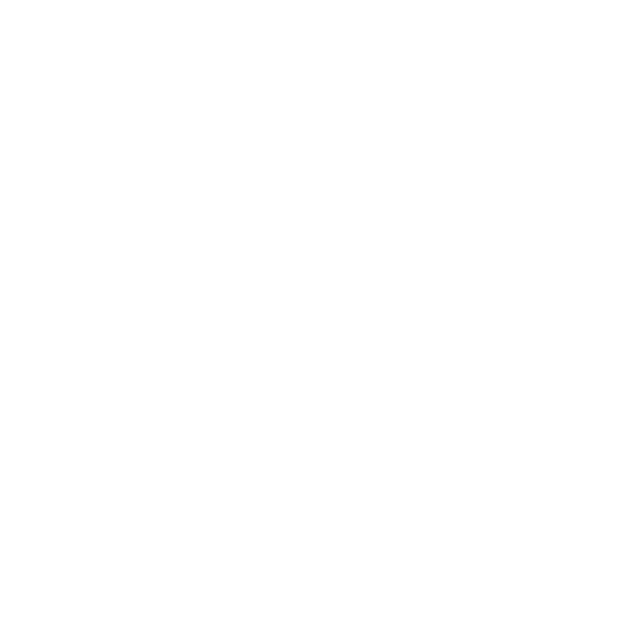
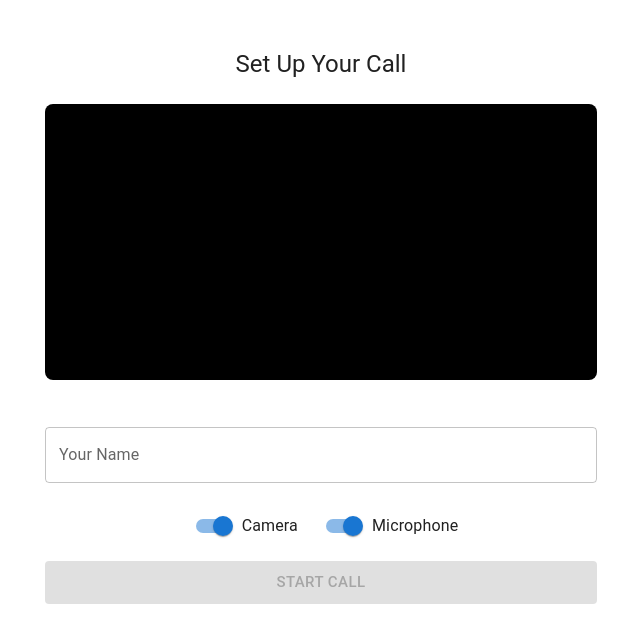
Before and after one commit to andrewdangelo/P2P-video-chat, a React (Vite) app in the folder Frontend/: page /lobby/1 in a window 1280 px wide. Before the commit this address had no page. Shown: the top 642 px of the page, without its empty margins (319-959 px from the left). Built offline with nearby package versions, Linux system fonts and the light colour scheme; no server answers.

Commit message:
Added join features

```diff
--- a/Frontend/src/App.jsx
+++ b/Frontend/src/App.jsx
@@ -9,7 +9,9 @@
     <Routes>
       <Route path="/" element={<Home />} />
       <Route path="/lobby" element={<Lobby />} />
+      <Route path="/lobby/:callId" element={<Lobby />} />  {/* lowercase “lobby” */}
       <Route path="/call/:callId" element={<VideoCall />} />
     </Routes>
+
   );
 }
--- /dev/null
+++ b/Frontend/src/components/Modals/JoinModal.jsx
@@ -0,0 +1,75 @@
+import { useState } from 'react';
+import {
+  Dialog,
+  DialogTitle,
+  DialogContent,
+  DialogActions,
+  TextField,
+  Button,
+} from '@mui/material';
+
+import { useDispatch } from 'react-redux';
+import { joinCall } from '../../features/call/callSlice';
+import { useNavigate } from 'react-router-dom';
+
+
+export default function JoinModal({ open, onClose }) {
+  const [callId, setCallId] = useState('');
+  const [name, setName] = useState('');
+  const dispatch = useDispatch();
+  const navigate = useNavigate();
+
+
+    const handleJoinCall = () => {
+    const safeCallId = callId || '';
+    const safeName = name || '';
+
+    if (!safeName.trim() || !safeCallId.trim()) return;
+
+    dispatch(joinCall({
+        callId: safeCallId,
+        displayName: safeName,
+        videoOn: true,
+        audioOn: true,
+    }));
+
+    navigate(`/lobby/${safeCallId}`);
+    };
+
+
+  return (
+    <Dialog open={open} onClose={onClose}>
+      <DialogTitle>Join a Call</DialogTitle>
+      <DialogContent>
+        <TextField
+          autoFocus
+          margin="dense"
+          label="Call ID"
+          fullWidth
+          variant="outlined"
+          value={callId}
+          onChange={(e) => setCallId(e.target.value)}
+        />
+        <TextField
+          margin="dense"
+          label="Your Name"
+          fullWidth
+          variant="outlined"
+          value={name}
+          onChange={(e) => setName(e.target.value)}
+        />
+      </DialogContent>
+      <DialogActions>
+        <Button onClick={onClose}>Cancel</Button>
+        <Button
+            onClick={handleJoinCall}
+            variant="contained"
+            disabled={!name || !callId}
+        >
+            Join
+        </Button>
+
+      </DialogActions>
+    </Dialog>
+  );
+}
--- a/Frontend/src/features/call/callSlice.js
+++ b/Frontend/src/features/call/callSlice.js
@@ -12,8 +12,11 @@
   initialState,
   reducers: {
     joinCall: (state, action) => {
-      state.displayName = action.payload.displayName;
-      state.callId = action.payload.callId;
+      const { callId, displayName, videoOn, audioOn } = action.payload;
+      state.callId = callId;
+      state.displayName = displayName;
+      state.videoOn = videoOn;
+      state.audioOn = audioOn;
     },
     leaveCall: (state) => {
       state.displayName = '';
--- a/Frontend/src/pages/Home.jsx
+++ b/Frontend/src/pages/Home.jsx
@@ -1,21 +1,36 @@
+import { useState } from 'react';
 import {
   AppBar,
   Toolbar,
   Typography,
   Container,
   Button,
-  Box,
   Grid,
   Card,
   CardContent,
-  Stack
+  Stack,
 } from '@mui/material';
-import { Link } from 'react-router-dom';
+import { Link, useNavigate } from 'react-router-dom';
+import { useDispatch } from 'react-redux';
+import { joinCall } from '../features/call/callSlice';
+import { v4 as uuidv4 } from 'uuid';
+
+import JoinModal from '../components/Modals/JoinModal';
 
 export default function Home() {
+  const [joinOpen, setJoinOpen] = useState(false);
+  const dispatch = useDispatch();
+  const navigate = useNavigate();
+
+  const handleStartCall = () => {
+    const roomId = uuidv4();
+    dispatch(joinCall({ callId: roomId, displayName: '', videoOn: true, audioOn: true }));
+    navigate(`/lobby/${roomId}`);
+  };
+
+
   return (
     <>
-      {/* NavBar */}
       <AppBar position="static">
         <Toolbar>
           <Typography variant="h6" component="div">
@@ -24,7 +39,6 @@
         </Toolbar>
       </AppBar>
 
-      {/* Welcome Section */}
       <Container maxWidth="md" sx={{ mt: 8, textAlign: 'center' }}>
         <Typography variant="h4" gutterBottom>
           Welcome to Seamless Video Calling
@@ -33,30 +47,16 @@
           Create or join a room and start chatting with privacy and simplicity.
         </Typography>
 
-        {/* Two buttons side by side */}
         <Stack direction="row" spacing={2} justifyContent="center" sx={{ mt: 3 }}>
-          <Button
-            component={Link}
-            to="/lobby"
-            variant="contained"
-            color="primary"
-            size="large"
-          >
+          <Button variant="contained" color="primary" size="large" onClick={handleStartCall}>
             Start Call
           </Button>
-          <Button
-            component={Link}
-            to="/lobby"
-            variant="outlined"
-            color="primary"
-            size="large"
-          >
+          <Button variant="outlined" color="primary" size="large" onClick={() => setJoinOpen(true)}>
             Join Call
           </Button>
         </Stack>
       </Container>
 
-      {/* Steps Section */}
       <Container maxWidth="lg" sx={{ mt: 10, mb: 8 }}>
         <Grid container spacing={4} justifyContent="center">
           <Grid item xs={12} sm={6} md={4}>
@@ -99,6 +99,9 @@
           </Grid>
         </Grid>
       </Container>
+
+      {/* Join Call Modal */}
+      <JoinModal open={joinOpen} onClose={() => setJoinOpen(false)} />
     </>
   );
 }
--- a/Frontend/src/pages/Lobby.jsx
+++ b/Frontend/src/pages/Lobby.jsx
@@ -9,20 +9,26 @@
   Switch,
   Stack,
 } from '@mui/material';
-import { useNavigate } from 'react-router-dom';
+import { useNavigate, useParams } from 'react-router-dom';
 import { v4 as uuidv4 } from 'uuid';
 
-import { useDispatch } from 'react-redux';
+import { useDispatch, useSelector } from 'react-redux';
 import { joinCall, leaveCall } from '../features/call/callSlice';
 
 export default function Lobby() {
   const videoRef = useRef(null);
   const [stream, setStream] = useState(null);
-  const [name, setName] = useState('');
-  const [videoOn, setVideoOn] = useState(true);
-  const [audioOn, setAudioOn] = useState(true);
+  const [localName, setLocalName] = useState('');
+  const [localVideoOn, setLocalVideoOn] = useState(true);
+  const [localAudioOn, setLocalAudioOn] = useState(true);
+
+  const { callId: routeCallId } = useParams();
   const navigate = useNavigate();
   const dispatch = useDispatch();
+
+  const { displayName, callId: reduxCallId } = useSelector((state) => state.call);
+
+  const resolvedCallId = reduxCallId || routeCallId || uuidv4();
 
   useEffect(() => {
     let mediaStream;
@@ -42,19 +48,18 @@
 
     return () => {
       if (mediaStream) {
-        mediaStream.getTracks().forEach(track => track.stop());
+        mediaStream.getTracks().forEach((track) => track.stop());
         console.log('[Lobby] Stopped local media tracks on unmount');
       }
-      dispatch(leaveCall());
+      // dispatch(leaveCall());
     };
   }, [dispatch]);
-
 
   const handleToggleVideo = () => {
     const videoTrack = stream?.getVideoTracks()[0];
     if (videoTrack) {
       videoTrack.enabled = !videoTrack.enabled;
-      setVideoOn(videoTrack.enabled);
+      setLocalVideoOn(videoTrack.enabled);
     }
   };
 
@@ -62,22 +67,24 @@
     const audioTrack = stream?.getAudioTracks()[0];
     if (audioTrack) {
       audioTrack.enabled = !audioTrack.enabled;
-      setAudioOn(audioTrack.enabled);
+      setLocalAudioOn(audioTrack.enabled);
     }
   };
 
   const handleStartCall = () => {
-    if (!name.trim()) return;
-    const roomId = uuidv4();
+    const nameToUse = displayName || localName;
+    if (!nameToUse.trim()) return;
 
-    dispatch(joinCall({
-      callId: roomId,
-      displayName: name,
-      videoOn,
-      audioOn
-    }));
+    dispatch(
+      joinCall({
+        callId: resolvedCallId,
+        displayName: nameToUse,
+        videoOn: localVideoOn,
+        audioOn: localAudioOn,
+      })
+    );
 
-    navigate(`/call/${roomId}`);
+    navigate(`/call/${resolvedCallId}`);
   };
 
   return (
@@ -103,18 +110,18 @@
         <TextField
           fullWidth
           label="Your Name"
-          value={name}
-          onChange={(e) => setName(e.target.value)}
+          value={displayName || localName}
+          onChange={(e) => setLocalName(e.target.value)}
           margin="normal"
         />
 
         <Stack direction="row" spacing={2} justifyContent="center" sx={{ my: 2 }}>
           <FormControlLabel
-            control={<Switch checked={videoOn} onChange={handleToggleVideo} />}
+            control={<Switch checked={localVideoOn} onChange={handleToggleVideo} />}
             label="Camera"
           />
           <FormControlLabel
-            control={<Switch checked={audioOn} onChange={handleToggleAudio} />}
+            control={<Switch checked={localAudioOn} onChange={handleToggleAudio} />}
             label="Microphone"
           />
         </Stack>
@@ -125,7 +132,7 @@
           color="primary"
           size="large"
           onClick={handleStartCall}
-          disabled={!name.trim()}
+          disabled={!displayName.trim() && !localName.trim()}
         >
           Start Call
         </Button>
--- a/Frontend/src/pages/VideoCall.jsx
+++ b/Frontend/src/pages/VideoCall.jsx
@@ -117,6 +117,9 @@
   }, [restartIce]);
 
   useEffect(() => {
+
+    if (!callId) return;
+
     console.log('[VideoCall] Initializing...');
     socketRef.current = io(SOCKET_URL);
 
@@ -214,7 +217,6 @@
       remoteStream.current = null;
       socketRef.current = null;
 
-      dispatch(leaveCall());
       console.log('[Cleanup] Resources released');
     };
   }, [callId, dispatch, createPeerConnection]);
@@ -247,20 +249,39 @@
     }
   };
 
-  const handleLeaveCall = () => {
+    const handleLeaveCall = () => {
     console.log('[Call] Leaving call');
+
+    // Stop media tracks if present
+    if (localStream.current) {
+        localStream.current.getTracks().forEach(track => {
+        console.log(`[Media] Stopping local ${track.kind} track`);
+        track.stop();
+        });
+    }
+
+    if (remoteStream.current) {
+        remoteStream.current.getTracks().forEach(track => {
+        console.log(`[Media] Stopping remote ${track.kind} track`);
+        track.stop();
+        });
+    }
+
+    // Close peer connection and socket
     peerConnection.current?.close();
     socketRef.current?.disconnect();
 
-    localStream.current?.getTracks().forEach(track => track.stop());
-    remoteStream.current?.getTracks().forEach(track => track.stop());
+    // Clear refs
+    peerConnection.current = null;
+    localStream.current = null;
+    remoteStream.current = null;
+    socketRef.current = null;
 
-    peerConnection.current = null;
-    remoteStream.current = null;
-    localStream.current = null;
+    dispatch(leaveCall());
 
     navigate('/');
-  };
+    };
+
 
   return (
     <Container maxWidth="lg">
```
